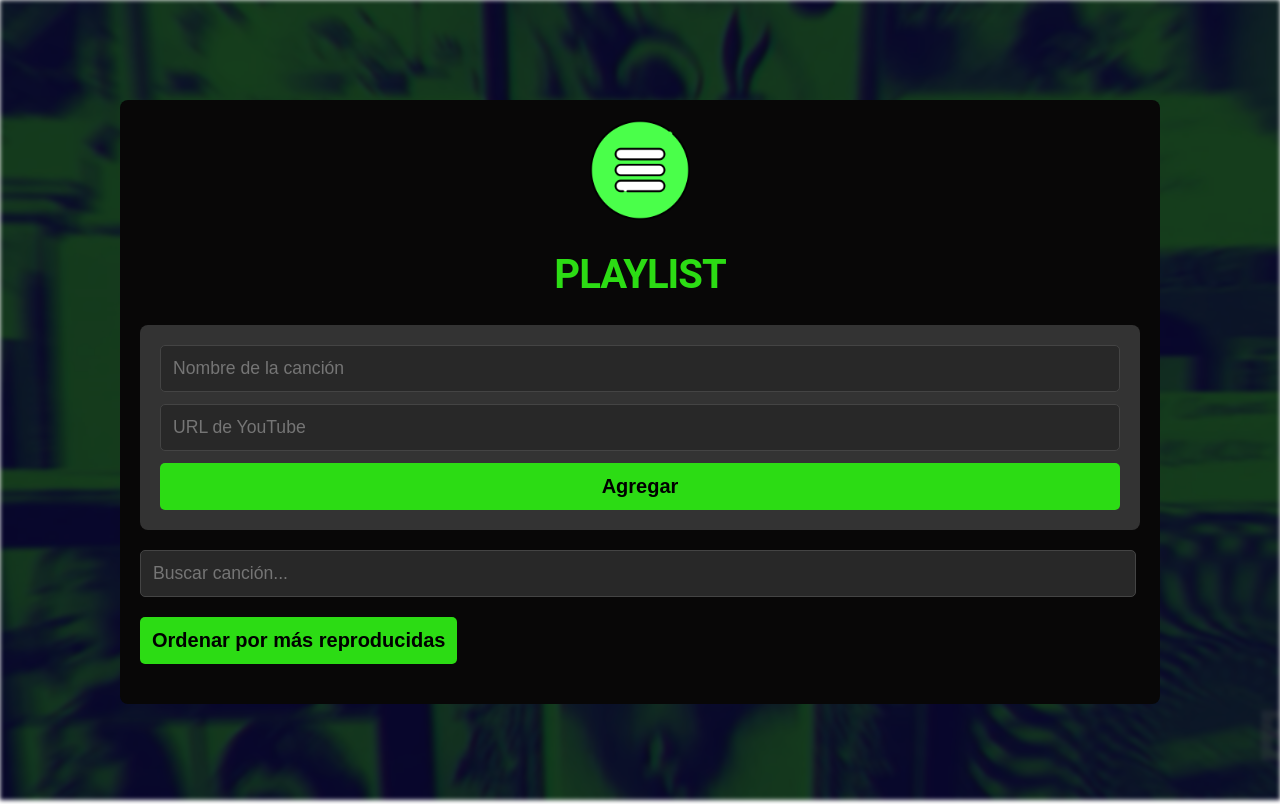
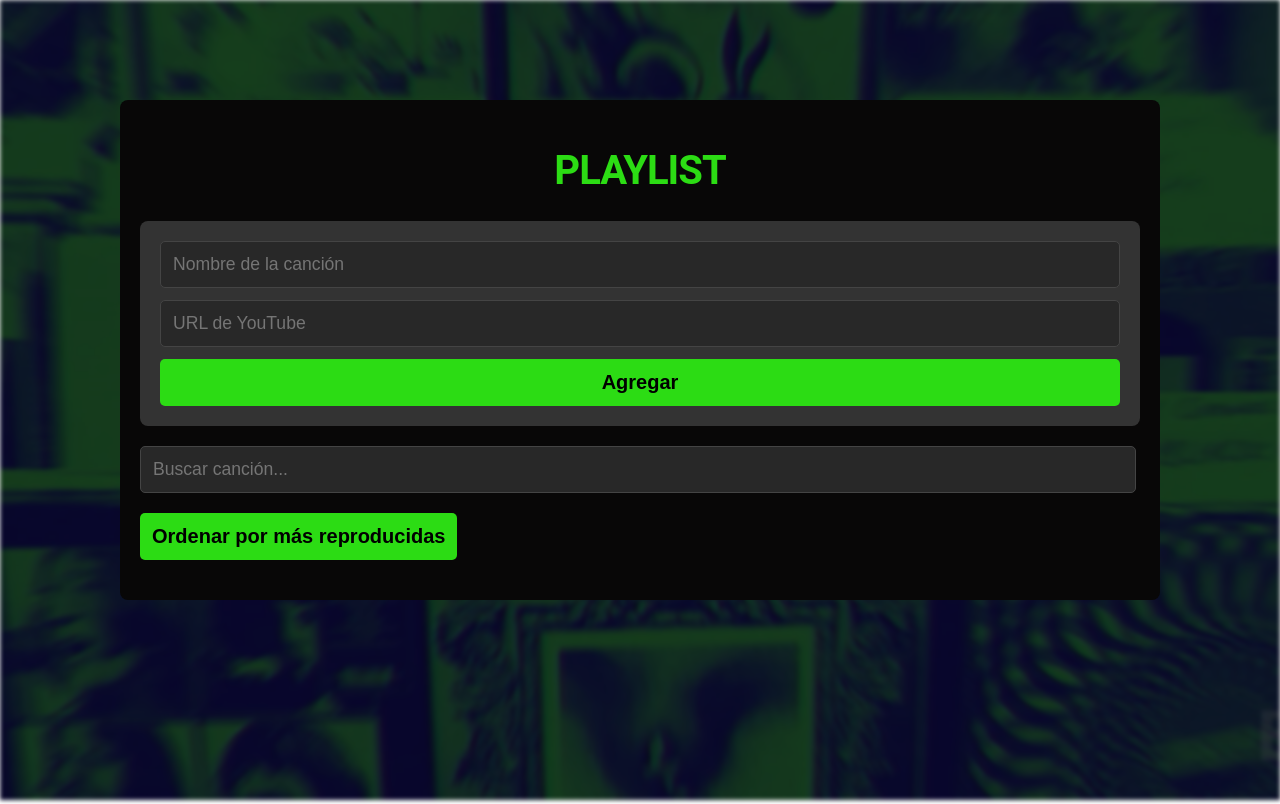
Before and after one commit to AguileraSantiago/reproductor_de_canciones, a React (Vite) app: page / in a window 1280 px wide. Built offline with nearby package versions, Linux system fonts and the light colour scheme.

Commit message:
modificaciones

```diff
--- a/src/App.jsx
+++ b/src/App.jsx
@@ -59,11 +59,6 @@ const App = () => {
   return (
     <div className="App">
       <header className="header">
-        <img
-          className="logoForm"
-          src="/public/lista-de-reproduccion.png"
-          alt="logo"
-        />
         <h1 className="title">Playlist</h1>
       </header>
       <SongForm addSong={addSong} songList={songs} />
```
